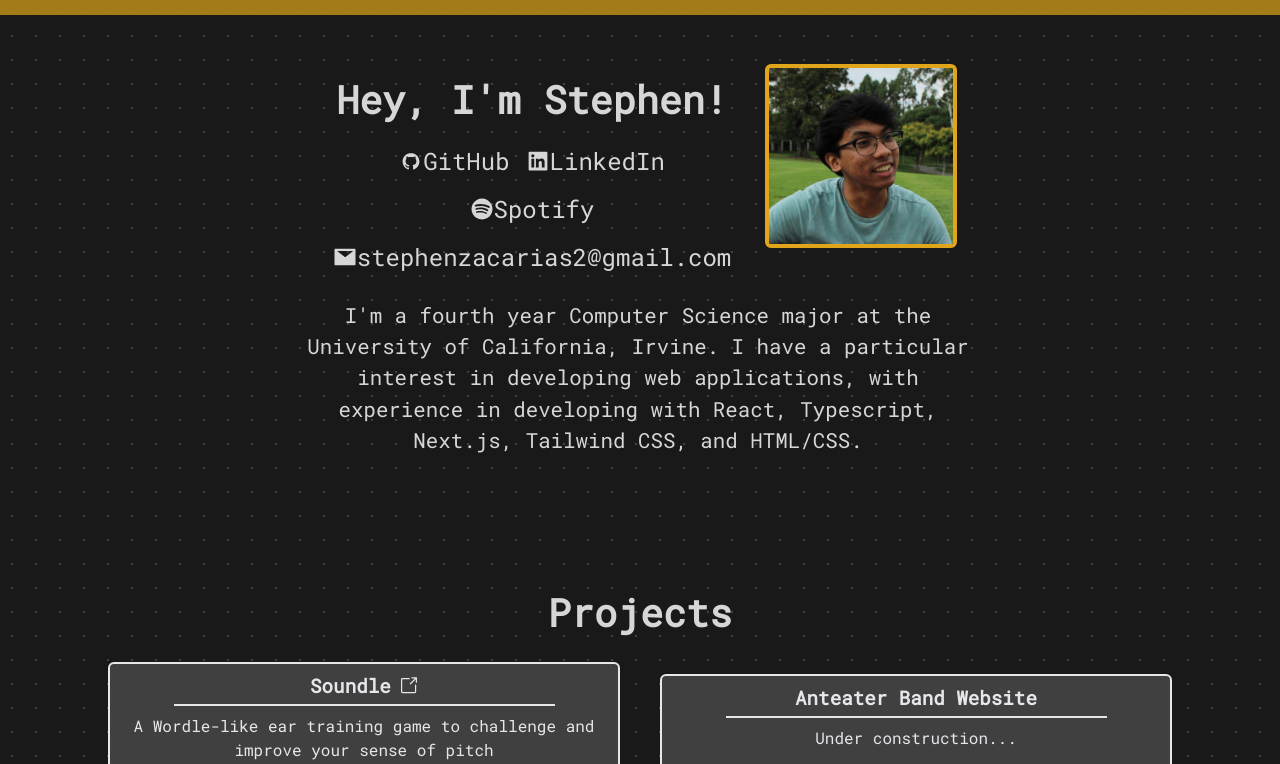
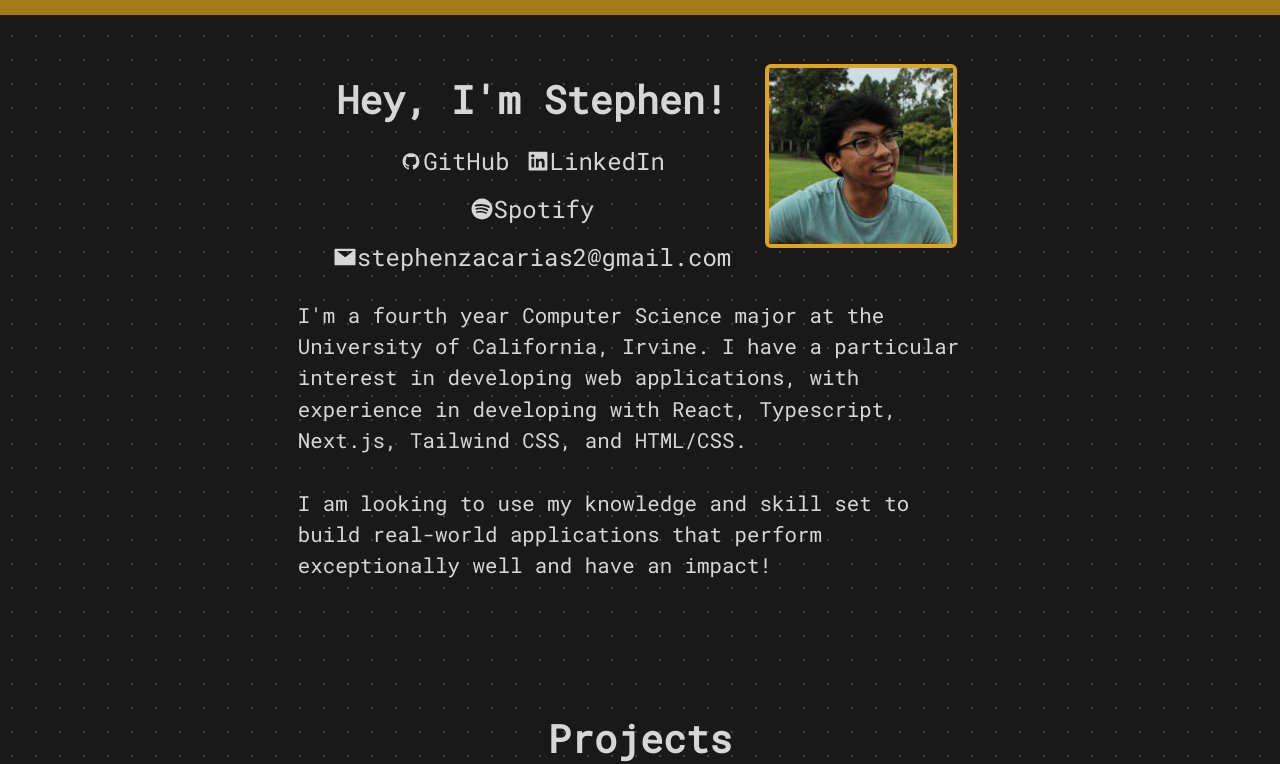
Before and after one commit to stephenzac/stephen-zacarias, a Next.js app: page / in a window 1280 px wide. Shown: the top 764 px of the page. Built offline with nearby package versions, Linux system fonts and the light colour scheme.

Commit message:
Create components for picture and text

```diff
--- a/src/components/about.tsx
+++ b/src/components/about.tsx
@@ -1,7 +1,8 @@
 "use client";
 import { motion } from "framer-motion";
-import Image from "next/image";
 import Links from "./links";
+import Picture from "./picture";
+import IntroText from "./intro-text";
 
 export default function About() {
   const introductionWords = ["Hey,", "I'm", "Stephen!"];
@@ -45,46 +46,11 @@ export default function About() {
         <Links />
       </motion.div>
 
-      <motion.div
-        className="flex flex-col place-items-center self-center"
-        initial={{ opacity: 0, x: 100 }}
-        animate={{ opacity: 1, x: 0 }}
-        viewport={{ once: true }}
-        transition={{ duration: 0.5 }}
-      >
-        <Image
-          src="/stephen.JPG"
-          height={225}
-          width={225}
-          alt="Picture of Stephen smiling"
-          priority={true}
-          className="w-48 h-auto mb-8 border-4 border-solid border-accent overflow-hidden rounded-md"
-        />
-      </motion.div>
+      {/* Picture of me */}
+      <Picture />
 
       {/* About paragraph */}
-      <motion.div
-        initial={{
-          opacity: 0,
-          y: 100,
-        }}
-        animate={{
-          opacity: 1,
-          y: 0,
-          transition: {
-            duration: 0.5,
-          },
-        }}
-        viewport={{ once: true }}
-        className="flex flex-col gap-20 items-center w-4/5"
-      >
-        <p className="text-center responsive-text w-full lg:w-4/6">
-          {`I'm`} a fourth year Computer Science major at the University of
-          California, Irvine. I have a particular interest in developing web
-          applications, with experience in developing with React, Typescript,
-          Next.js, Tailwind CSS, and HTML/CSS.
-        </p>
-      </motion.div>
+      <IntroText />
     </header>
   );
 }
--- /dev/null
+++ b/src/components/intro-text.tsx
@@ -0,0 +1,32 @@
+import { motion } from "framer-motion";
+
+export default function IntroText() {
+  return (
+    <motion.div
+      initial={{
+        opacity: 0,
+        y: 100,
+      }}
+      animate={{
+        opacity: 1,
+        y: 0,
+        transition: {
+          duration: 0.5,
+        },
+      }}
+      viewport={{ once: true }}
+      className="flex flex-col gap-8 items-center w-4/5"
+    >
+      <p className="responsive-text w-full lg:w-4/6">
+        {`I'm`} a fourth year Computer Science major at the University of
+        California, Irvine. I have a particular interest in developing web
+        applications, with experience in developing with React, Typescript,
+        Next.js, Tailwind CSS, and HTML/CSS.
+      </p>
+      <p className="responsive-text w-full lg:w-4/6">
+        I am looking to use my knowledge and skill set to build real-world
+        applications that perform exceptionally well and have an impact!
+      </p>
+    </motion.div>
+  );
+}
--- /dev/null
+++ b/src/components/picture.tsx
@@ -0,0 +1,23 @@
+import Image from "next/image";
+import { motion } from "framer-motion";
+
+export default function Picture() {
+  return (
+    <motion.div
+      className="flex flex-col place-items-center self-center"
+      initial={{ opacity: 0, x: 100 }}
+      animate={{ opacity: 1, x: 0 }}
+      viewport={{ once: true }}
+      transition={{ duration: 0.5 }}
+    >
+      <Image
+        src="/stephen.JPG"
+        height={225}
+        width={225}
+        alt="Picture of Stephen smiling"
+        priority={true}
+        className="w-48 h-auto mb-8 border-4 border-solid border-accent overflow-hidden rounded-md"
+      />
+    </motion.div>
+  );
+}
```
